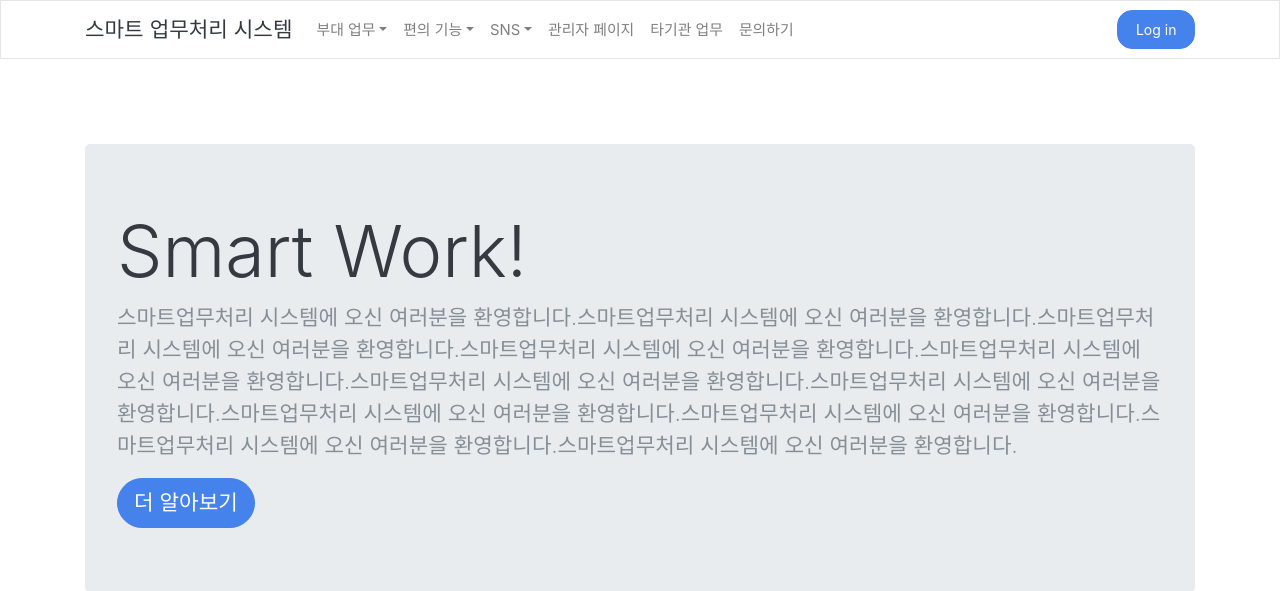
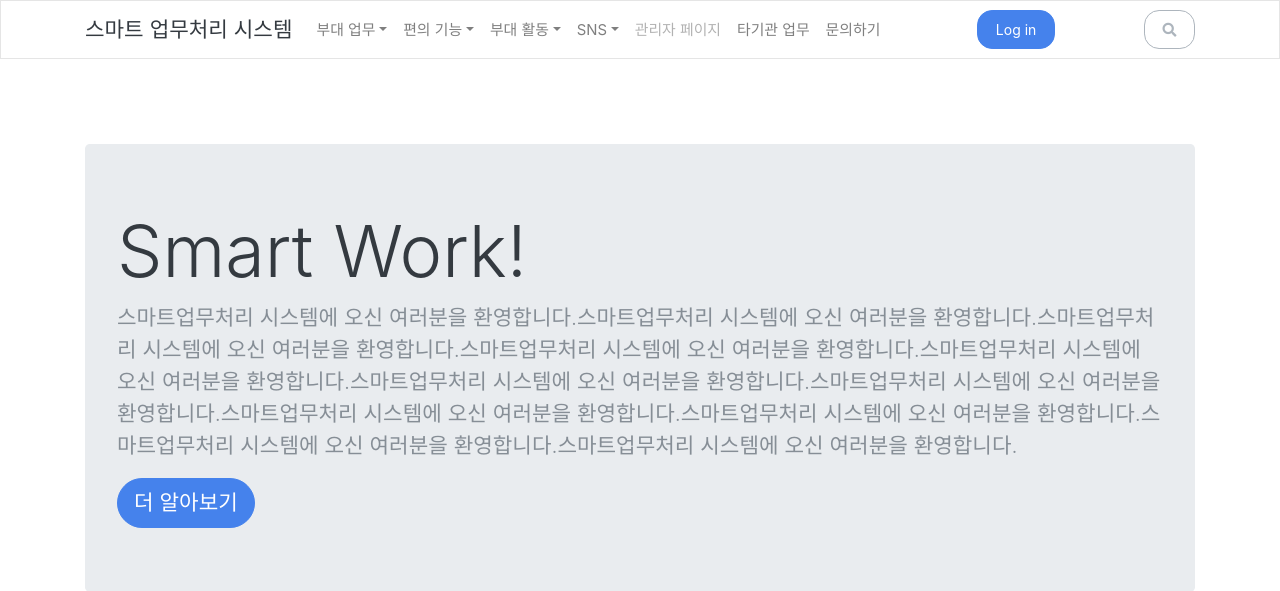
Before and after one commit to WooJeongHeon/SmartWork, a Django app: page / in a window 1280 px wide. Shown: the top 591 px of the page. Run offline with Django 3.2, Linux system fonts and the light colour scheme; grey boxes labelled with a size stand in for pictures from a placeholder-image service; some libraries are stand-ins or nearby versions.

Commit message:
add army_activity and search_button in NavigationBar
Signed-off-by: JeongHeon Woo <email@woojeongheon.com>

```diff
--- a/basecamp/templates/basecamp/base_full.html
+++ b/basecamp/templates/basecamp/base_full.html
@@ -10,7 +10,7 @@
     <link rel="stylesheet" href="{% static 'BootsWatch/Litera/bootstrap/bootstrap.css' %}" media="screen">
     <link rel="stylesheet" href="{% static 'BootsWatch/Litera/_assets/css/custom.min.css' %}">
     <link rel="stylesheet" href="https://use.fontawesome.com/releases/v5.7.2/css/all.css" integrity="sha384-fnmOCqbTlWIlj8LyTjo7mOUStjsKC4pOpQbqyi7RrhN7udi9RwhKkMHpvLbHG9Sr" crossorigin="anonymous">
-    <meta name="naver-site-verification" content="77f96d4f5a3dfb54bd3bd8e6f269593122e08d78" /> {% block canonical %} {% endblock %}
+    <meta name="naver-site-verification" content="example" /> {% block canonical %} {% endblock %}
     {% block description %}
     <meta name="description" content="우정헌닷컴 홈페이지입니다."> {% endblock %}
 </head>
--- a/basecamp/templates/basecamp/navbar.html
+++ b/basecamp/templates/basecamp/navbar.html
@@ -12,8 +12,9 @@
                     <div class="dropdown-menu" x-placement="bottom-start" style="position: absolute; will-change: transform; top: 0px; left: 0px; transform: translate3d(0px, 48px, 0px);">
                         <a class="dropdown-item" href="#">부대 일정</a>
                         <a class="dropdown-item" href="#">휴가 관리</a>
+                        <a class="dropdown-item" href="#">근무 관리</a>
+                        <a class="dropdown-item" href="#">인원 현황</a>
                         <a class="dropdown-item" href="#">부대 운영일지</a>
-                        <a class="dropdown-item" href="#">근무 관리</a>
                         <div class="dropdown-divider"></div>
                         <a class="dropdown-item" href="#">더보기</a>
                     </div>
@@ -25,6 +26,18 @@
                         <a class="dropdown-item" href="#">전역일 계산</a>
                         <a class="dropdown-item" href="#">진급일 계산</a>
                         <a class="dropdown-item" href="#">임무 분담제 배정</a>
+                        <a class="dropdown-item" href="#">출타 행선지 공유</a>
+                        <div class="dropdown-divider"></div>
+                        <a class="dropdown-item" href="#">더보기</a>
+                    </div>
+                </li>
+
+                <li class="nav-item dropdown">
+                    <a class="nav-link dropdown-toggle" data-toggle="dropdown" href="#" role="button" aria-haspopup="true" aria-expanded="false">부대 활동</a>
+                    <div class="dropdown-menu" x-placement="bottom-start" style="position: absolute; will-change: transform; top: 0px; left: 0px; transform: translate3d(0px, 48px, 0px);">
+                        <a class="dropdown-item" href="#">공지사항</a>
+                        <a class="dropdown-item" href="#">감사나눔 1·2·3 운동</a>
+                        <a class="dropdown-item" href="#">1·1·30·30 캠페인</a>
                         <div class="dropdown-divider"></div>
                         <a class="dropdown-item" href="#">더보기</a>
                     </div>
@@ -33,17 +46,18 @@
                 <li class="nav-item dropdown">
                     <a class="nav-link dropdown-toggle" data-toggle="dropdown" href="#" role="button" aria-haspopup="true" aria-expanded="false">SNS</a>
                     <div class="dropdown-menu" x-placement="bottom-start" style="position: absolute; will-change: transform; top: 0px; left: 0px; transform: translate3d(0px, 48px, 0px);">
-                        <a class="dropdown-item" href="#">공지사항</a>
                         <a class="dropdown-item" href="#">부대 밴드</a>
-                        <a class="dropdown-item" href="#">1.1.30.30 캠페인</a>
-                        <a class="dropdown-item" href="#">감사나눔 1.2.3 운동</a>
+                        <a class="dropdown-item" href="#">친구 찾기</a>
+                        <a class="dropdown-item" href="#">프로필 관리</a>
+                        <a class="dropdown-item" href="#">메일/쪽지함</a>
+                        <a class="dropdown-item" href="#">미니 게임</a>
                         <div class="dropdown-divider"></div>
                         <a class="dropdown-item" href="#">더보기</a>
                     </div>
                 </li>
 
                 <li class="nav-item">
-                    <a class="nav-link" href="#">관리자 페이지</a>
+                    <a class="nav-link disabled" href="#" tabindex="-1" aria-disabled="true">관리자 페이지</a>
                 </li>
 
                 <li class="nav-item">
@@ -57,6 +71,7 @@
             </ul>
 
             <ul class="nav navbar-nav ml-auto">
+
                 {% if user.is_authenticated %}
                 <li class="nav-item dropdown">
                     <a class="nav-link dropdown-toggle" data-toggle="dropdown" href="#" id="download">{{ user }}
@@ -80,8 +95,46 @@
                     </button>
                 </li>
                 {% endif %}
+
+            </ul>
+            <ul class="nav navbar-nav ml-auto">
+
+                <li class="nav-item">
+                    <button type="button" class="btn btn-outline-secondary" data-toggle="modal" data-target="#searchModal">
+                        <i class="fas fa-search"></i>
+                    </button>
+                </li>
             </ul>
 
         </div>
     </div>
 </div>
+
+
+
+<!-- searchModal -->
+<div class="modal fade" id="searchModal" tabindex="-1" role="dialog" aria-labelledby="exampleModalLabel" aria-hidden="true">
+    <div class="modal-dialog" role="document">
+
+        <div class="modal-content">
+
+            <div class="modal-header">
+                <h5 class="modal-title">검색 하기</h5>
+                <button type="button" class="close" data-dismiss="modal" aria-label="Close">
+                    <span aria-hidden="true">&times;</span>
+                </button>
+            </div>
+
+            <div class="modal-body">
+                <input class="form-control mr-sm-2" type="text" placeholder="여기에 검색할 내용을 입력하세요.">
+            </div>
+
+            <div class="modal-footer">
+                <button type="button" class="btn btn-primary">Search</button>
+                <button type="button" class="btn btn-secondary" data-dismiss="modal">Close</button>
+            </div>
+
+        </div>
+
+    </div>
+</div>
```
